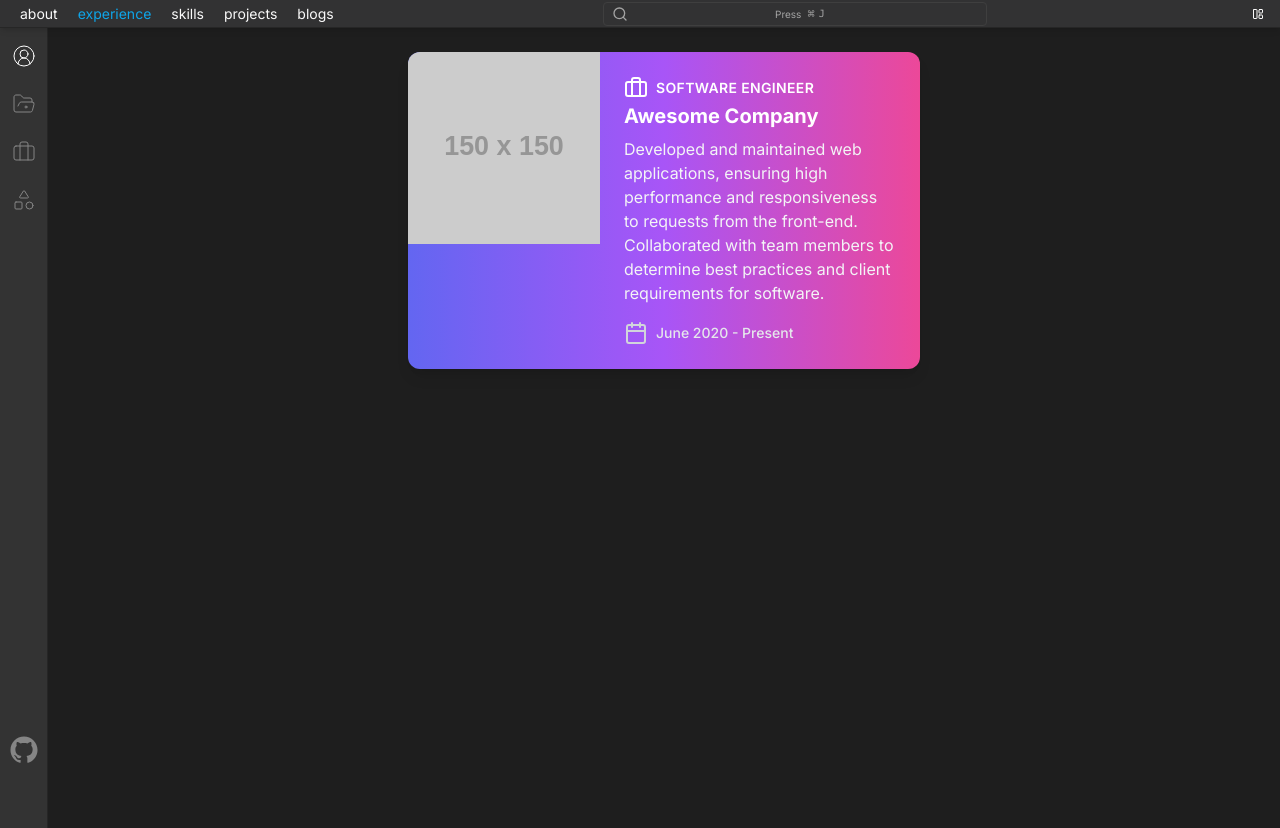
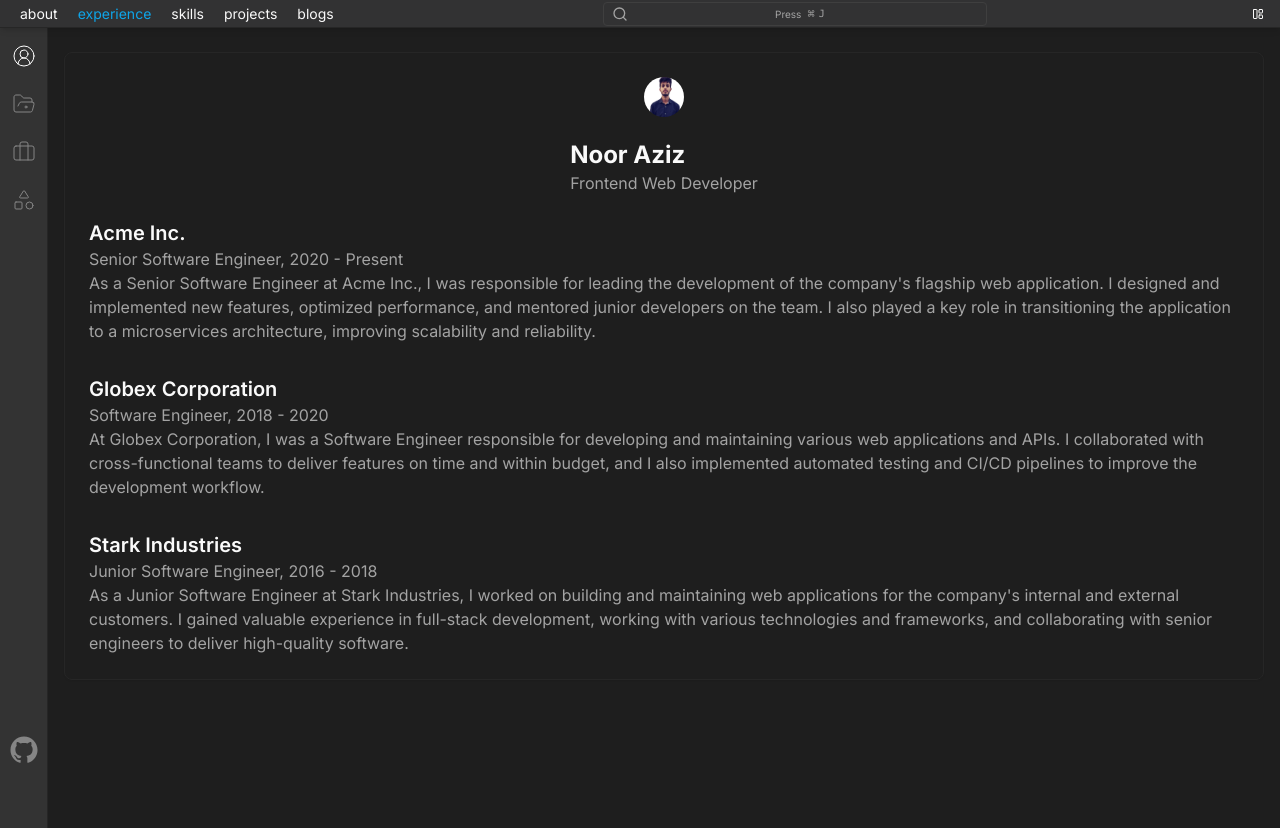
Before and after one commit to aziz-codes/azizcodes, a Next.js app: page /experience in a window 1280 px wide. Built offline with nearby package versions, Linux system fonts and the light colour scheme.

Commit message:
experience card

```diff
--- a/app/experience/page.tsx
+++ b/app/experience/page.tsx
@@ -1,45 +1,11 @@
 import React from "react";
 import { Briefcase, Calendar } from "lucide-react";
+import ExperienceCard from "@/components/experience";
+import { experiences } from "@/constants/experience";
 const Experience = () => {
   return (
     <div className="mt-6">
-      <div className="max-w-lg mx-auto bg-gradient-to-r from-indigo-500 via-purple-500 to-pink-500 text-white rounded-xl shadow-lg overflow-hidden transform transition-all hover:scale-105 duration-300">
-        <div className="flex">
-          <div className="flex-shrink-0">
-            <img
-              className="h-48 w-48 object-cover"
-              src="https://via.placeholder.com/150"
-              alt="Company Logo"
-            />
-          </div>
-          <div className="p-6 flex flex-col justify-between">
-            <div>
-              <div className="flex items-center text-sm uppercase tracking-wide font-semibold">
-                <Briefcase className="w-6 h-6 mr-2" />
-                Software Engineer
-              </div>
-              <a
-                href="#"
-                className="block mt-1 text-xl leading-tight font-bold hover:underline"
-              >
-                Awesome Company
-              </a>
-              <p className="mt-2 text-gray-100">
-                Developed and maintained web applications, ensuring high
-                performance and responsiveness to requests from the front-end.
-                Collaborated with team members to determine best practices and
-                client requirements for software.
-              </p>
-            </div>
-            <div className="mt-4 flex items-center">
-              <Calendar className="w-6 h-6 mr-2 text-gray-300" />
-              <span className="text-sm font-medium text-gray-200">
-                June 2020 - Present
-              </span>
-            </div>
-          </div>
-        </div>
-      </div>
+      <ExperienceCard />
     </div>
   );
 };
--- /dev/null
+++ b/components/experience.tsx
@@ -0,0 +1,62 @@
+import { Card, CardHeader, CardContent } from "@/components/ui/card";
+import { Avatar, AvatarImage, AvatarFallback } from "@/components/ui/avatar";
+import { Avatar as ProfileImage } from "@/constants/images";
+export default function Component() {
+  return (
+    <Card className="w-full max-w-full bg-[#1E1E1E]">
+      <CardHeader className="flex items-center gap-4">
+        <Avatar>
+          <AvatarImage src={ProfileImage.src} alt="Developer Avatar" />
+          <AvatarFallback>JD</AvatarFallback>
+        </Avatar>
+        <div>
+          <h2 className="text-2xl font-bold">Noor Aziz</h2>
+          <p className="text-muted-foreground">Frontend Web Developer</p>
+        </div>
+      </CardHeader>
+      <CardContent className="space-y-8">
+        <div>
+          <h3 className="text-xl font-semibold">Acme Inc.</h3>
+          <p className="text-muted-foreground">
+            Senior Software Engineer, 2020 - Present
+          </p>
+          <p className="text-muted-foreground">
+            As a Senior Software Engineer at Acme Inc., I was responsible for
+            leading the development of the company's flagship web application. I
+            designed and implemented new features, optimized performance, and
+            mentored junior developers on the team. I also played a key role in
+            transitioning the application to a microservices architecture,
+            improving scalability and reliability.
+          </p>
+        </div>
+        <div>
+          <h3 className="text-xl font-semibold">Globex Corporation</h3>
+          <p className="text-muted-foreground">
+            Software Engineer, 2018 - 2020
+          </p>
+          <p className="text-muted-foreground">
+            At Globex Corporation, I was a Software Engineer responsible for
+            developing and maintaining various web applications and APIs. I
+            collaborated with cross-functional teams to deliver features on time
+            and within budget, and I also implemented automated testing and
+            CI/CD pipelines to improve the development workflow.
+          </p>
+        </div>
+        <div>
+          <h3 className="text-xl font-semibold">Stark Industries</h3>
+          <p className="text-muted-foreground">
+            Junior Software Engineer, 2016 - 2018
+          </p>
+          <p className="text-muted-foreground">
+            As a Junior Software Engineer at Stark Industries, I worked on
+            building and maintaining web applications for the company's internal
+            and external customers. I gained valuable experience in full-stack
+            development, working with various technologies and frameworks, and
+            collaborating with senior engineers to deliver high-quality
+            software.
+          </p>
+        </div>
+      </CardContent>
+    </Card>
+  );
+}
--- /dev/null
+++ b/constants/experience.ts
@@ -0,0 +1,23 @@
+export const experiences = [
+  {
+    title: "Senior System Engineer",
+    company: "codeefly",
+    duration: "2018 - Running",
+    description:
+      "Ludantium totam rem aperia meaque ipsa quae ab illo inven tore veritatis et quasi architecto beatae et vitae ullam molesti quae quasi.",
+  },
+  {
+    title: "Data Architect",
+    company: "Easy Computers",
+    duration: "2015 - 2018",
+    description:
+      "Ludantium totam rem aperia meaque ipsa quae ab illo inven tore veritatis et quasi architecto beatae et vitae ullam molesti quae quasi.",
+  },
+  {
+    title: "Web Developer",
+    company: "Bangla College",
+    duration: "2012 - 2015",
+    description:
+      "Ludantium totam rem aperia meaque ipsa quae ab illo inven tore veritatis et quasi architecto beatae et vitae ullam molesti quae quasi.",
+  },
+];
```
